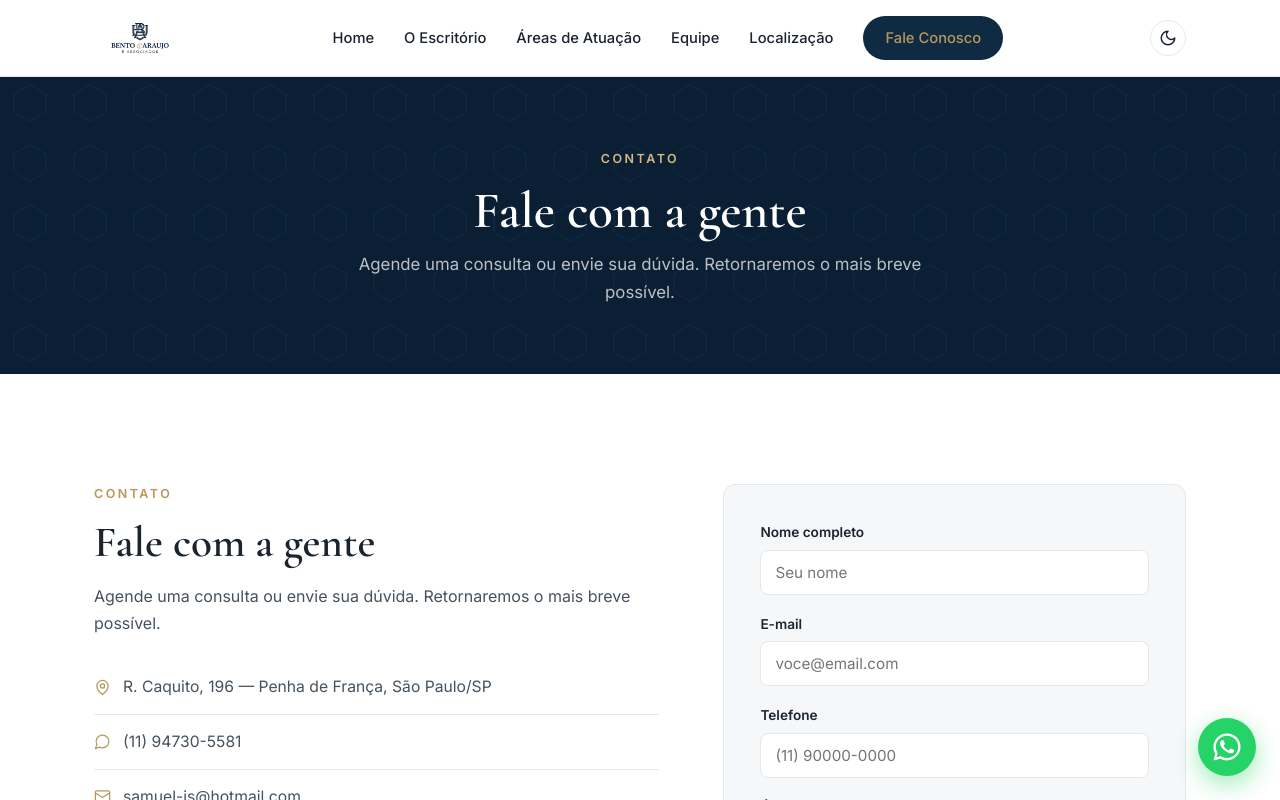
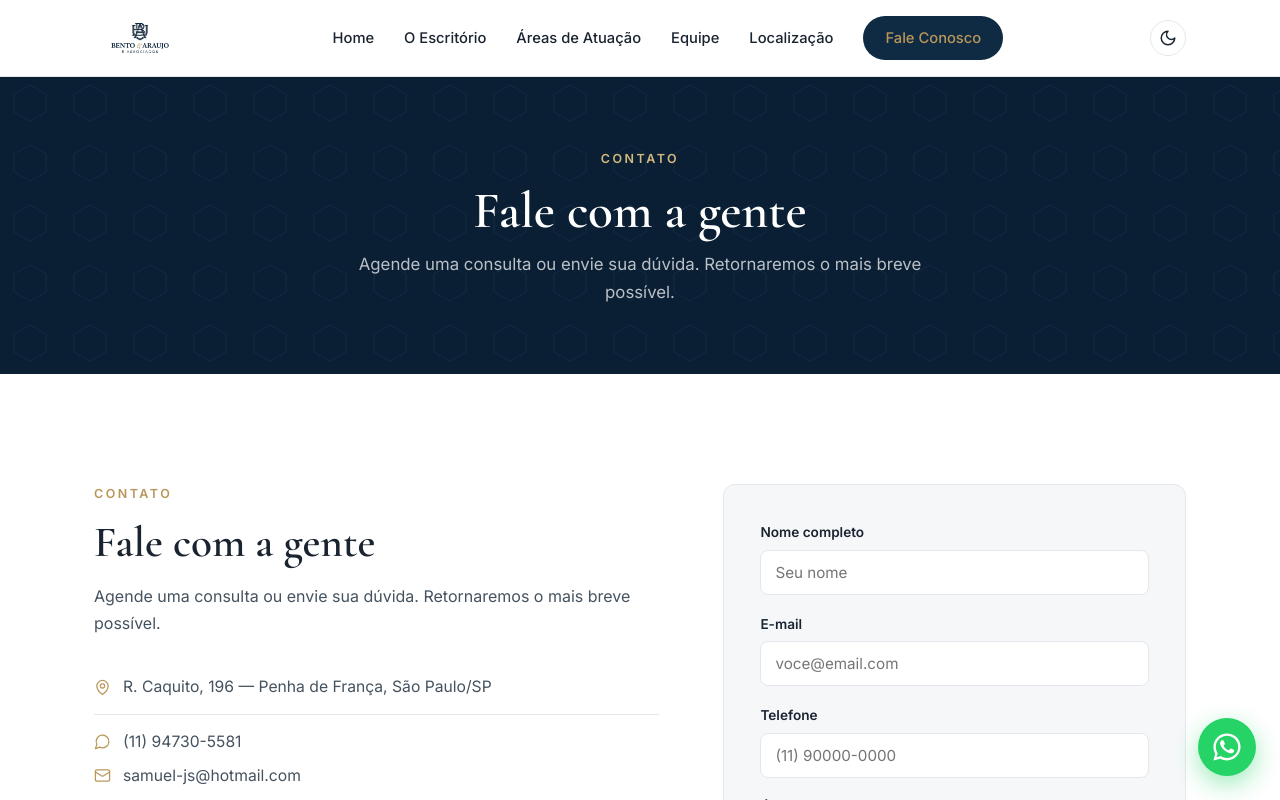
Before and after one commit to 77bueno/bento-araujo-site, a React (Vite) app: page /contato in a window 1280 px wide. Shown: the top 800 px of the page. Built offline with nearby package versions, Linux system fonts and the light colour scheme.

Commit message:
Remove linha divisória entre número e email do mesmo advogado

```diff
--- a/src/components/Contact.jsx
+++ b/src/components/Contact.jsx
@@ -3,9 +3,9 @@ import { MapPin, MessageCircle, Mail, Clock } from 'lucide-react'
 
 const contactInfo = [
   { icon: MapPin,        label: 'Endereço',          text: 'R. Caquito, 196 — Penha de França, São Paulo/SP' },
-  { icon: MessageCircle, label: 'Dr. Samuel (WA)',    text: '(11) 94730-5581',           href: 'https://wa.me/5511947305581' },
+  { icon: MessageCircle, label: 'Dr. Samuel (WA)',    text: '(11) 94730-5581',           href: 'https://wa.me/5511947305581', noDivider: true },
   { icon: Mail,          label: 'E-mail Dr. Samuel',  text: 'samuel-js@hotmail.com',     href: 'mailto:samuel-js@hotmail.com' },
-  { icon: MessageCircle, label: 'Dr. Michel (WA)',    text: '(11) 94735-9889',           href: 'https://wa.me/5511947359889' },
+  { icon: MessageCircle, label: 'Dr. Michel (WA)',    text: '(11) 94735-9889',           href: 'https://wa.me/5511947359889', noDivider: true },
   { icon: Mail,          label: 'E-mail Dr. Michel',  text: 'michel.araujo@hotmail.com', href: 'mailto:michel.araujo@hotmail.com' },
   { icon: Clock,         label: 'Horário',            text: 'Seg. a Sex., das 9h às 18h' },
 ]
@@ -53,8 +53,8 @@ export default function Contact() {
           <p>Agende uma consulta ou envie sua dúvida. Retornaremos o mais breve possível.</p>
 
           <ul className="contact-list">
-            {contactInfo.map(({ icon: Icon, label, text, href }) => (
-              <li key={label}>
+            {contactInfo.map(({ icon: Icon, label, text, href, noDivider }) => (
+              <li key={label} className={noDivider ? 'no-divider' : ''}>
                 <Icon size={17} strokeWidth={1.8} />
                 {href
                   ? <a href={href} target={href.startsWith('https') ? '_blank' : undefined} rel="noopener noreferrer">{text}</a>
--- a/src/index.css
+++ b/src/index.css
@@ -234,6 +234,8 @@ a:hover { color: var(--gold); }
   display: flex; align-items: center; gap: 12px;
   padding: 14px 0; border-bottom: 1px solid var(--line); font-size: .98rem;
 }
+.contact-list li.no-divider { border-bottom: none; padding-bottom: 4px; }
+.contact-list li.no-divider + li { padding-top: 4px; }
 .contact-list svg { color: var(--gold); flex-shrink: 0; }
 .contact-list span { color: var(--body); }
 .contact-list a { color: var(--body); }
```
